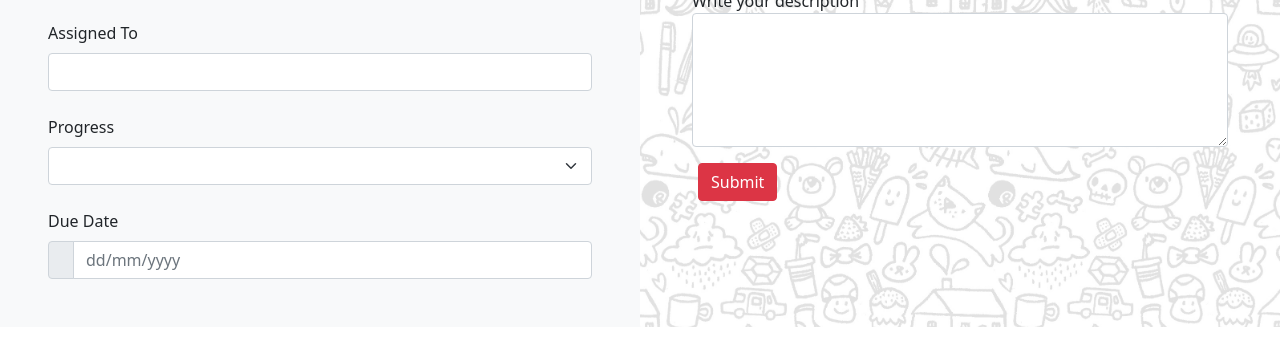
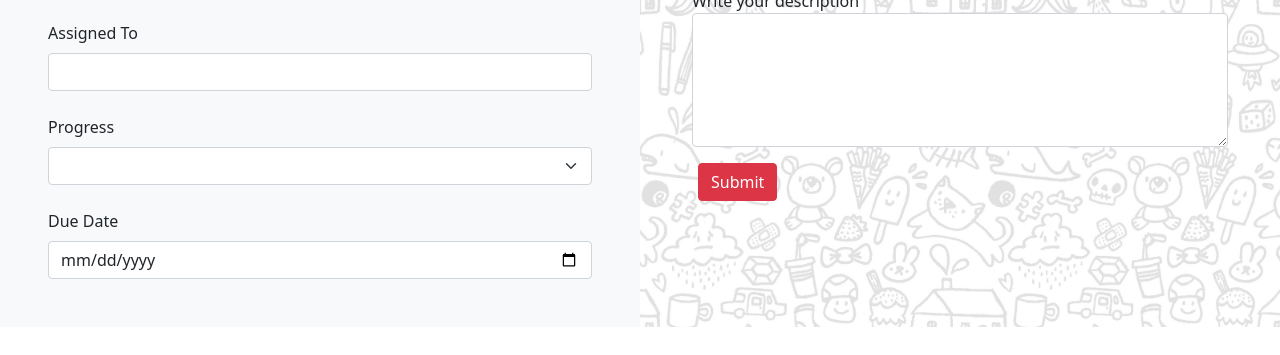
Before and after one commit to I-A11/Final-Project-AIS, a plain HTML site: page index.html in a window 1280 px wide. Shown: the part 215-570 px from the top of the page. Drawn offline with nearby package versions, Linux system fonts and the light colour scheme.

Commit message:
Update index.html
change date part

```diff
--- a/index.html
+++ b/index.html
@@ -60,12 +60,11 @@
                         <option value="3">Pending</option>
                     </select>
 
-                    <label for="duedate mb-4">Due Date</label>
-                    <div class="input-group mt-2 ">
-                        <span class="input-group-text"><span class="far fa-calendar-alt"></span></span>
-                        <input data-datepicker="" class="form-control" id="duedate" type="text" placeholder="dd/mm/yyyy"
-                            required>
-                    </div>
+                    <label for="due-date mb-4">Due Date</label>
+
+                    <input type="date" class="form-control mt-2" name="due-date" placeholder="dd/mm/yyyy" required>
+
+
 
             </div>
 
```
